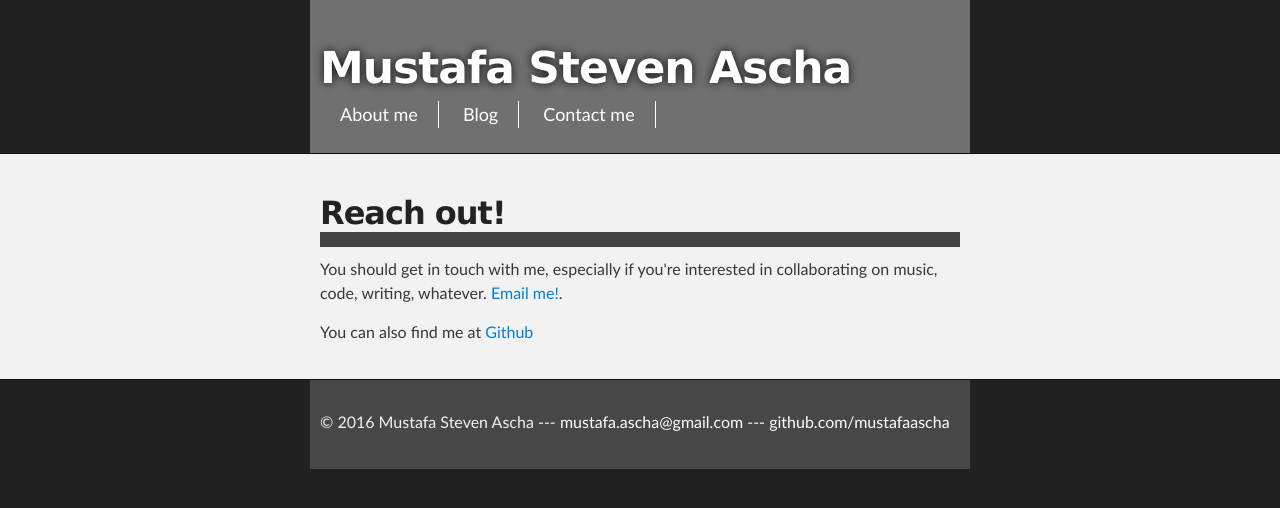
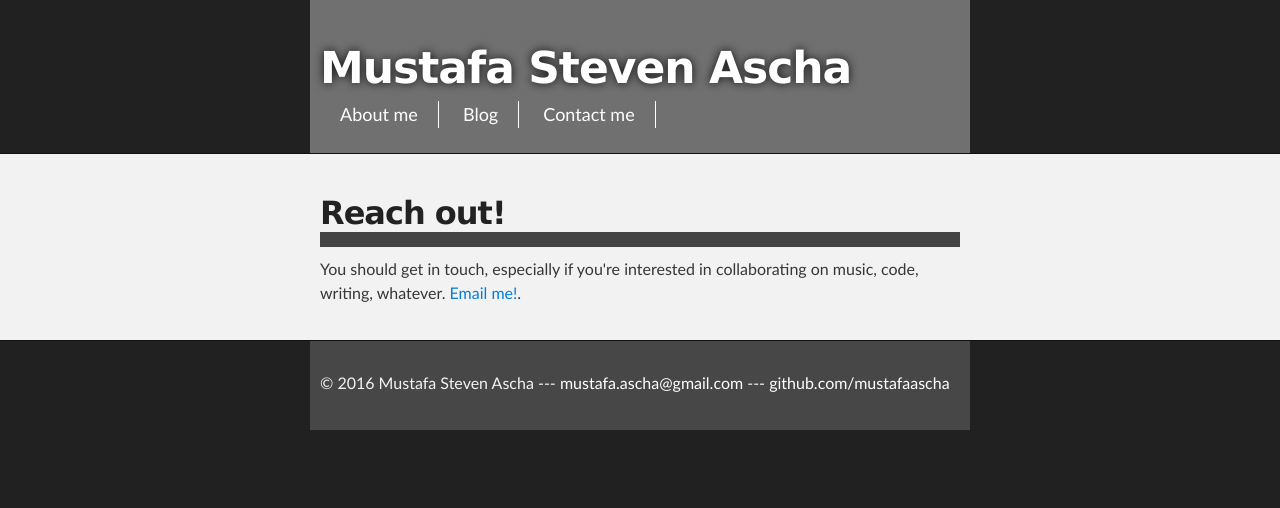
Before and after one commit to mustafaascha/mustafaascha.github.io, a Jekyll site: the page built from contact/index.html, in a window 1280 px wide. Shown: the top 508 px of the page. Built offline with Jekyll 4.4.1, drawn with Linux system fonts in a browser that asks for light colours.

Commit message:
parsimoniating

```diff
--- a/contact/index.html
+++ b/contact/index.html
@@ -5,6 +5,4 @@ title: Contact - Mustafa Steven Ascha
 
 <h2>Reach out!</h2>
 
-<p>You should get in touch with me, especially if you're interested in collaborating on music, code, writing, whatever. <a href="mailto:mustafa.ascha@gmail.com" title="Email me">Email me!</a>.</p>
-
-<p>You can also find me at <a href="https://github.com/mustafaascha" target="_blank">Github</a></p>
+<p>You should get in touch, especially if you're interested in collaborating on music, code, writing, whatever. <a href="mailto:mustafa.ascha@gmail.com" title="Email me">Email me!</a>.</p>
```
